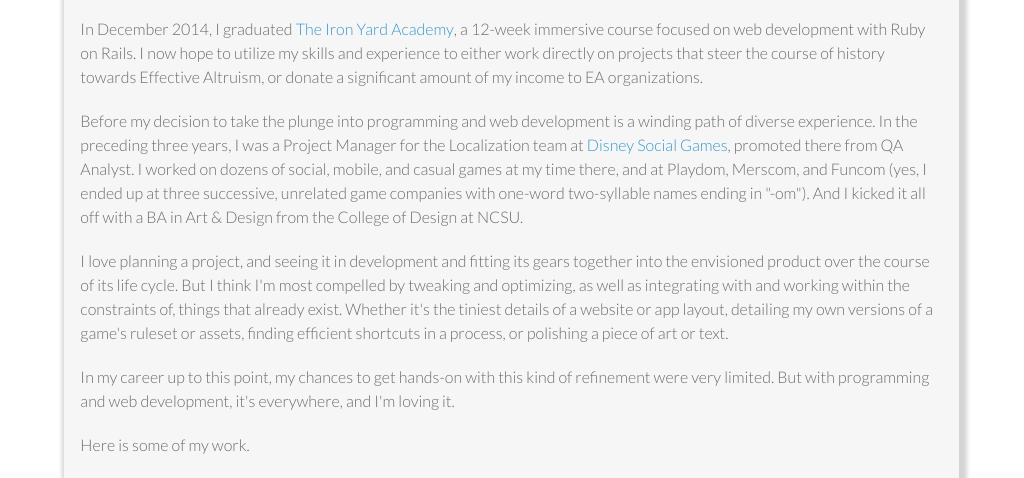
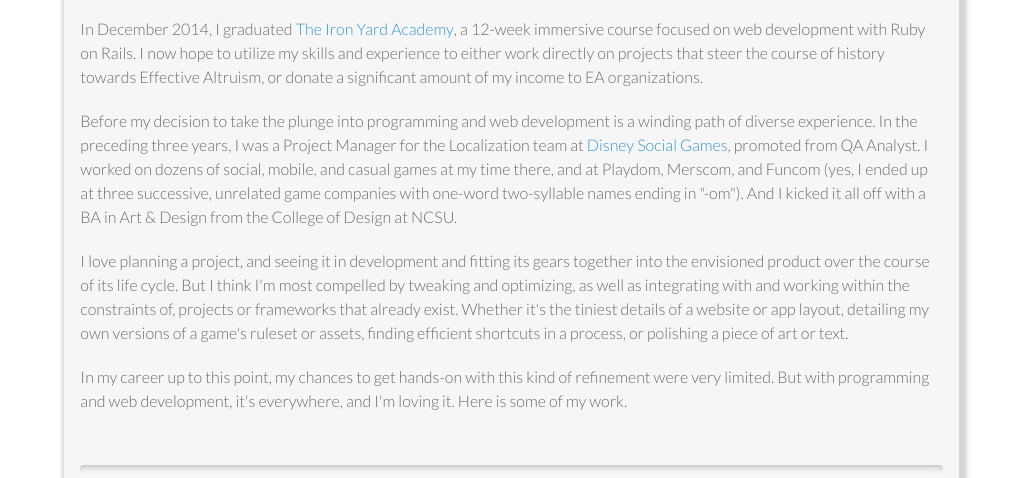
Before and after one commit to curiousepic/curiousepic.github.io, a plain HTML site: page index.html in a window 1280 px wide. Shown: the part 191-669 px from the top of the page, 256-1280 px from the left. Drawn offline with Linux system fonts and the light colour scheme.

Commit message:
Update index.html

```diff
--- a/index.html
+++ b/index.html
@@ -32,10 +32,9 @@
     <h2><a id="i-love-the-whole-world" class="anchor" href="#i-love-the-whole-world" aria-hidden="true"></a>I Love The Whole World</h2>
     <p>But it needs to be better. I'm driven by the concept of Effective Altruism; the idea that, with careful examination, some philosophy, and a lot of science, we can optimize the amount of good we do for the world to improve it by orders of magnitude. For example, <a href="http://www.givewell.com">GiveWell</a> identifies charities that are a thousand times more cost-effective at saving lives, yet are less funded than others.</p>
     <p>In December 2014, I graduated <a href="http://theironyard.com/academy/">The Iron Yard Academy</a>, a 12-week immersive course focused on web development with Ruby on Rails. I now hope to utilize my skills and experience to either work directly on projects that steer the course of history towards Effective Altruism, or donate a significant amount of my income to EA organizations.</p>
-    <p>Before my decision to take the plunge into programming and web development is a winding path of diverse experience. In the preceding three years, I was a Project Manager for the Localization team at <a href="http://games.disney.com/mobile-apps">Disney Social Games</a>, promoted there from QA Analyst. I worked on dozens of social, mobile, and casual games at my time there, and at Playdom, Merscom, and Funcom (yes, I ended up at three successive, unrelated game companies with one-word two-syllable names ending in "-om").  And I kicked it all off with a BA in Art & Design from the College of Design at NCSU.</p>
-    <p>I love planning a project, and seeing it in development and fitting its gears together into the envisioned product over the course of its life cycle. But I think I'm most compelled by tweaking and optimizing, as well as integrating with and working within the constraints of, things that already exist.  Whether it's the tiniest details of a website or app layout, detailing my own versions of a game's ruleset or assets, finding efficient shortcuts in a process, or polishing a piece of art or text.</p>
-    <p>In my career up to this point, my chances to get hands-on with this kind of refinement were very limited.  But with programming and web development, it's everywhere, and I'm loving it.</p>
-    <p>Here is some of my work.</p>
+    <p>Before my decision to take the plunge into programming and web development is a winding path of diverse experience. In the preceding three years, I was a Project Manager for the Localization team at <a href="http://games.disney.com/mobile-apps">Disney Social Games</a>, promoted from QA Analyst. I worked on dozens of social, mobile, and casual games at my time there, and at Playdom, Merscom, and Funcom (yes, I ended up at three successive, unrelated game companies with one-word two-syllable names ending in "-om").  And I kicked it all off with a BA in Art & Design from the College of Design at NCSU.</p>
+    <p>I love planning a project, and seeing it in development and fitting its gears together into the envisioned product over the course of its life cycle. But I think I'm most compelled by tweaking and optimizing, as well as integrating with and working within the constraints of, projects or frameworks that already exist.  Whether it's the tiniest details of a website or app layout, detailing my own versions of a game's ruleset or assets, finding efficient shortcuts in a process, or polishing a piece of art or text.</p>
+    <p>In my career up to this point, my chances to get hands-on with this kind of refinement were very limited.  But with programming and web development, it's everywhere, and I'm loving it. Here is some of my work.</p>
     <br>
     <hr>
     <h2>Selected Iron Yard Projects</h2>
```
